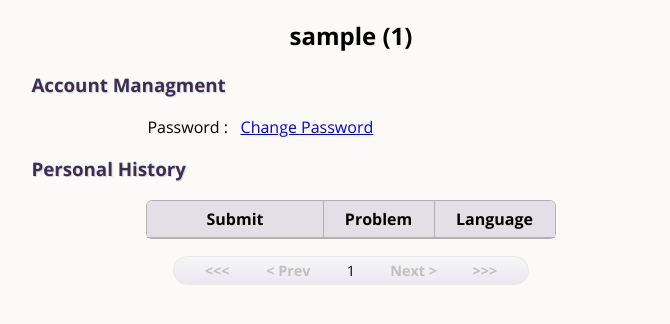
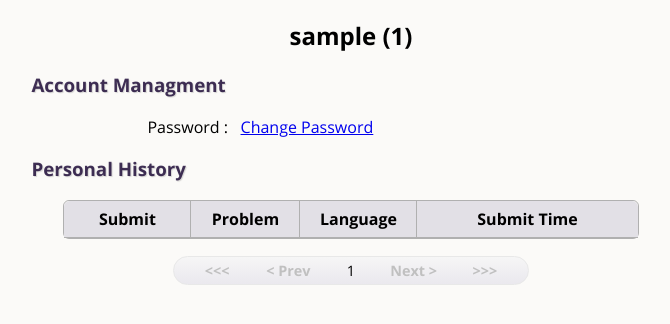
Before and after one commit to rorschachhb/lambdaOJ, a Flask app: page /oj/profile/ in a window 1280 px wide. Shown: the part 185-509 px from the top of the page, without its empty margins (289-959 px from the left). Run offline with Flask 2, Linux system fonts and the light colour scheme; a user stored in the database is signed in; data that the repository does not hold is empty; some libraries are stand-ins or nearby versions.

Commit message:
show time everywhere

```diff
--- a/app/static/styles/style.css
+++ b/app/static/styles/style.css
@@ -395,22 +395,37 @@ table.sub td.id a span.status-worst {
 }
 
 #subs {
-    width: 80%;
+    width: 76%;
 }
 #subs .problem {
-    width: 110px;
+    width: 108px;
 }
 #subs td.user {
-    width: 150px;
+    width: 120px;
     text-align: right;
     padding-right: 16px;
 }
 #subs td.language {
-    width: 120px;
+    width: 116px;
     text-align: center;
 }
 #subs td.time {
-    width: 190px;
+    width: 186px;
+    text-align: center;
+}
+
+#history {
+    width: 90%;
+}
+#history .problem {
+    width: 108px;
+}
+#history .language {
+    width: 116px;
+    text-align: center;
+}
+#history td.time {
+    width: 186px;
     text-align: center;
 }
 
@@ -592,16 +607,6 @@ table.sub td.id a span.status-worst {
 .pf-details .pagenav {
     width: 53%;
 }
-#history {
-    width: 64%;
-}
-#history .problem {
-    width: 110px;
-}
-#history .language {
-    width: 120px;
-    text-align: center;
-}
 
 
 
--- a/app/templates/profile.html
+++ b/app/templates/profile.html
@@ -30,6 +30,7 @@ Profile
       <th class="id">Submit</th>
       <th class="problem">Problem</th>
       <th class="language">Language</th>
+      <th class="time">Submit Time</th>
     </tr>
     {% for sub in subs.items %}
     <tr class="{{ loop.cycle('odd', 'even') }}">
@@ -62,6 +63,7 @@ Profile
 			    problem_id = sub.problem) }}">{{ sub.problem }}</a>
       </td>
       <td class="language">{{ sub.language }}</td>
+      <td class="time">{{ sub.submit_time }}</td>
     </tr>
     {% endfor %}
   </table>
--- a/app/templates/submit_info.html
+++ b/app/templates/submit_info.html
@@ -20,7 +20,7 @@ Submit {{ sub.id }}
 {% block content %}
 <article class="sub-title">
   <hgroup>
-    <h2>Submit &nbsp;{{ sub.id }} &nbsp;: &nbsp; {{ sub.user }}</h2>
+    <h2>Submit &nbsp;{{ sub.id }} &nbsp;: &nbsp; {{ sub.user }} &nbsp; ({{ sub.submit_time }})</h2>
     <h4>
       <a href="{{ url_for('problem', problem_id = problem.id) }}">
 	Problem &nbsp;{{ problem.id }} &nbsp;: &nbsp; {{ problem.title }}
```
